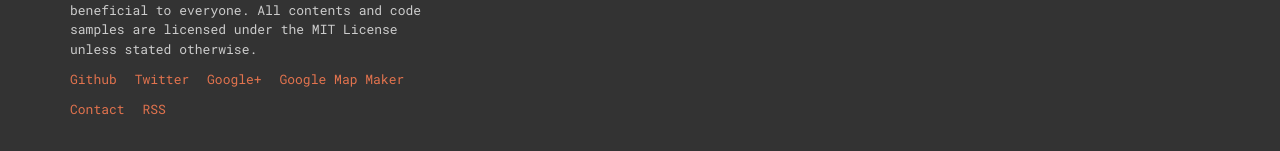
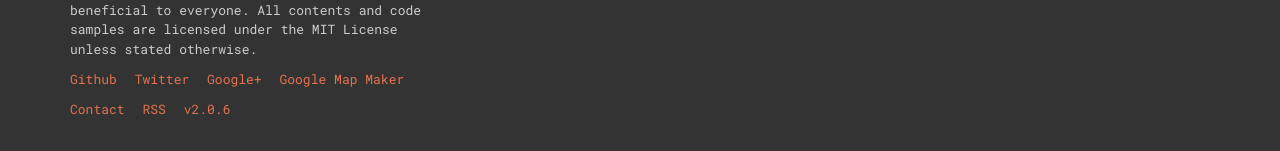
Before and after one commit to jabranr/jabranr.github.io-legacy, a Jekyll site: the page built from index.html, in a window 1280 px wide. Shown: the part 1725-1876 px from the top of the page. Built offline with Jekyll 4.4.1, drawn with Linux system fonts in a browser that asks for light colours; the list of posts is cut into pages by our own code.

```diff
--- a/_includes/footer.html
+++ b/_includes/footer.html
@@ -24,6 +24,7 @@
 
             <li><a href="mailto:{{ site.email }}">Contact</a></li>
             <li><a href="{{ '/feed.xml' | prepend: site.baseurl }}">RSS</a></li>
+            <li><a target="_blank" href="https://github.com/jabranr/jabranr.github.io/issues?q=milestone%3A{{ site.version }}">v{{ site.version }}</a></li>
           </ul>
         </div>
 
```
